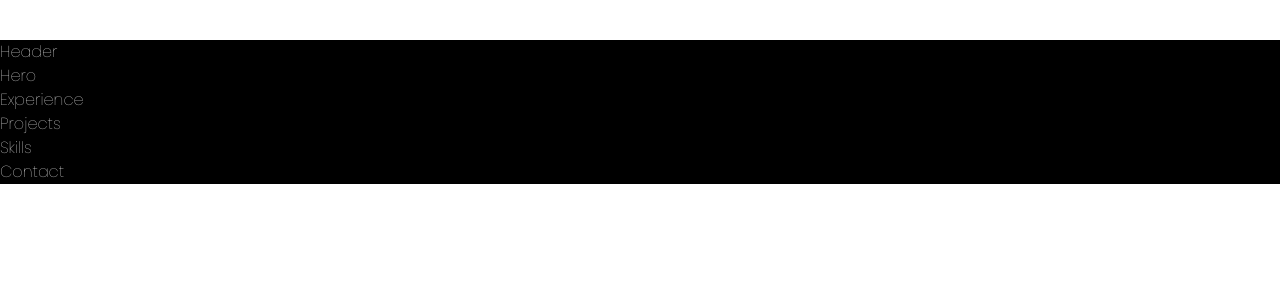
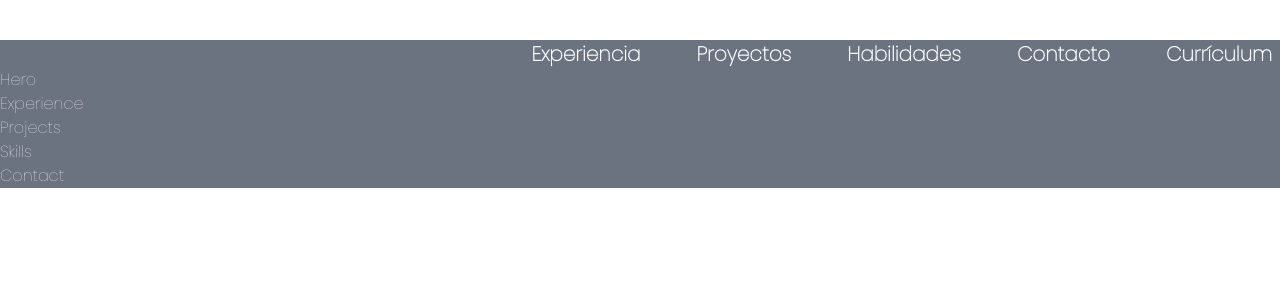
Before and after one commit to cristobalgvera/dani-portfolio, a React (Vite) app: page / in a window 1280 px wide. Shown: the top 300 px of the page. Built offline with nearby package versions, Linux system fonts and the light colour scheme.

Commit message:
:sparkles: Added header component
Basic structure was created

```diff
--- a/src/App.tsx
+++ b/src/App.tsx
@@ -1,7 +1,12 @@
+import { lazy, Suspense } from 'react';
+
+const Header = lazy(() => import('./components/header/organisms/Header'));
+
 function App() {
   return (
-    <div className="container my-10 mx-auto bg-black text-white">
-      <div>Header</div>
+    <Suspense fallback={<div>Loading...</div>}>
+      <div className="container my-10 mx-auto bg-gray-500 text-white">
+        <Header />
         <main>
           <div>Hero</div>
           <div>Experience</div>
@@ -10,6 +15,7 @@ function App() {
           <div>Contact</div>
         </main>
       </div>
+    </Suspense>
   );
 }
 
--- /dev/null
+++ b/src/components/header/atoms/HeaderLink.tsx
@@ -0,0 +1,20 @@
+import { IHeaderLink } from '../../../types/header/IHeaderLink';
+
+interface HeaderLinkProps {
+  link: IHeaderLink;
+}
+
+export const HeaderLink = ({
+  link: { href, title, rel, target },
+}: HeaderLinkProps) => (
+  <a
+    href={href}
+    target={target}
+    rel={rel}
+    className="py-0.5 px-2 focus:border-blue-600"
+  >
+    <span className="font-bold text-xl transition duration-300 border-transparent border-b-2 hover:border-blue-600 ">
+      {title}
+    </span>
+  </a>
+);
--- /dev/null
+++ b/src/components/header/molecules/HeaderLinkList.tsx
@@ -0,0 +1,39 @@
+import { IHeaderLink } from '../../../types/header/IHeaderLink';
+import { HeaderLink } from '../atoms/HeaderLink';
+
+const headerLinks: IHeaderLink[] = [
+  {
+    href: '#Experiencia',
+    title: 'Experiencia',
+  },
+  {
+    href: '#Proyectos',
+    title: 'Proyectos',
+  },
+  {
+    href: '#Habilidades',
+    title: 'Habilidades',
+  },
+  {
+    href: '#Contacto',
+    title: 'Contacto',
+  },
+  {
+    href: 'https://www.google.com',
+    title: 'Currículum',
+    target: '_blank',
+    rel: 'noreferrer noopener',
+  },
+];
+
+export const HeaderLinkList = () => {
+  return (
+    <ul className="flex flex-row space-x-4 md:space-x-10 md:text-xl justify-center md:justify-end font-thin">
+      {headerLinks.map((link) => (
+        <li key={link.href}>
+          <HeaderLink link={link} />
+        </li>
+      ))}
+    </ul>
+  );
+};
--- /dev/null
+++ b/src/components/header/organisms/Header.tsx
@@ -0,0 +1,11 @@
+import { HeaderLinkList } from '../molecules/HeaderLinkList';
+
+const Header = () => {
+  return (
+    <nav className="space-x-10">
+      <HeaderLinkList />
+    </nav>
+  );
+};
+
+export default Header;
--- /dev/null
+++ b/src/types/header/IHeaderLink.ts
@@ -0,0 +1,6 @@
+export interface IHeaderLink {
+  href: string;
+  title: string;
+  target?: React.HTMLAttributeAnchorTarget;
+  rel?: 'noreferrer' | 'noopener' | 'noreferrer noopener';
+}
```
Also changed, not shown: .eslintrc.js. Lines whose indentation alone changed are shown as unchanged.
